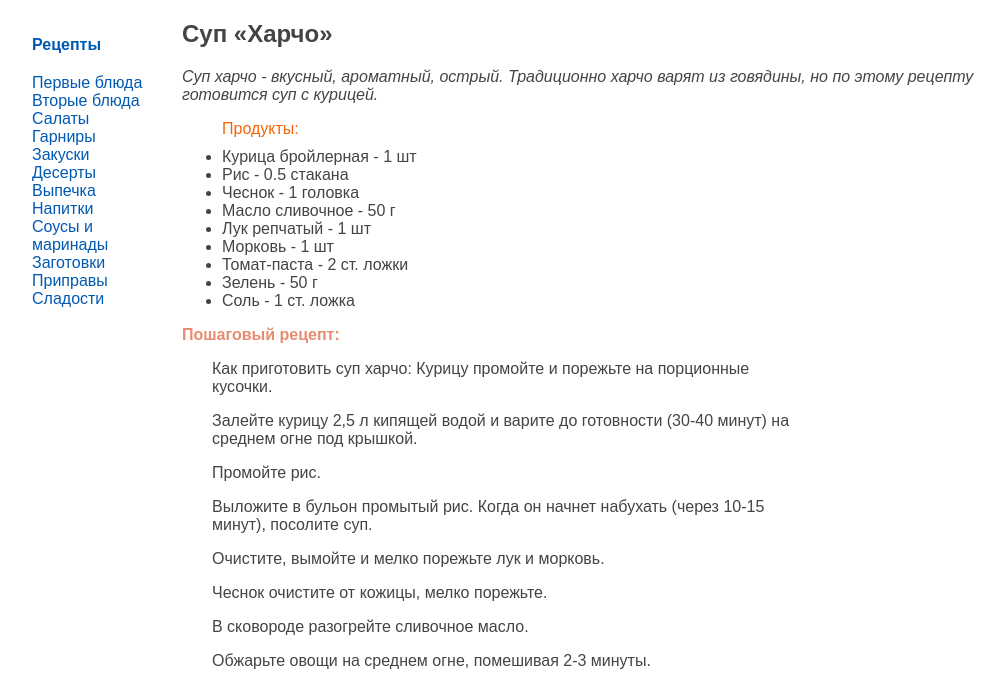
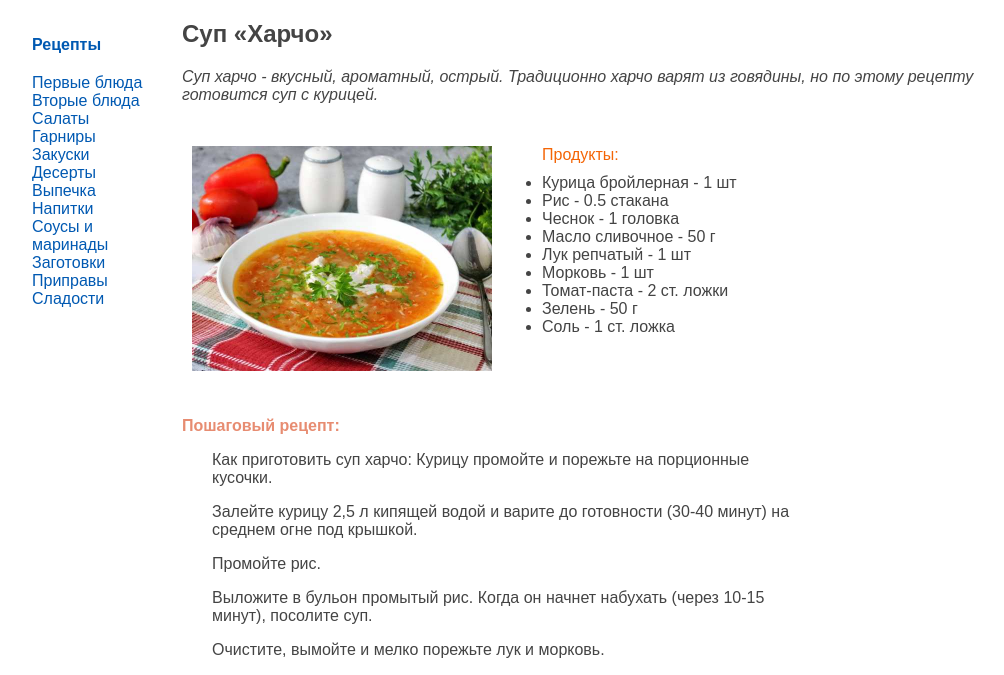
Before and after one commit to tanzor87/recipe_django, a Django app: page /detail/5/ in a window 1280 px wide. Shown: the part 60-735 px from the top of the page, without its empty margins (148-1152 px from the left). Run offline with Django 5.2, Linux system fonts and the light colour scheme; data comes from the database, SQL or seed files in the repository; both versions use the stored data as it was after the commit.

Commit message:
addition photos to site

```diff
--- a/siterecipe/recipeapp/static/recipeapp/css/styles.css
+++ b/siterecipe/recipeapp/static/recipeapp/css/styles.css
@@ -131,7 +131,7 @@ p.link-read-detail a {
 	list-style-type: none;
 	color: #f46506;
 	font-weight: 500;
-	padding-bottom: 10px;
+	padding: 10px 0 10px 0;
 }
 
 .form-label {
@@ -151,3 +151,12 @@ p.link-read-detail a {
     width: 382px;
     font-size: 16px;
 }
+
+.composition-image{
+	display: flex;
+}
+
+.recipe-image{
+	max-width: 300px;
+	padding: 10px;
+}
--- a/siterecipe/recipeapp/templates/recipeapp/details.html
+++ b/siterecipe/recipeapp/templates/recipeapp/details.html
@@ -3,14 +3,16 @@
 {% block content %}
   <h1>{{ recipe.recipe_title }}</h1>
 
-  {% if recipe.photo %}
-  <p><img src="{{ recipe.photo.url }}" alt=""></p>
-  {% endif %}
-
   <div class="short_description">
     {{ recipe.short_description|linebreaks }}
   </div>
 
+  <div class="composition-image">
+    <div>
+      {% if recipe.photos %}
+      <p><img class="recipe-image" src="{{ recipe.photos.url }}" alt=""></p>
+      {% endif %}
+    </div>
     <div>
       {% with composition as compos %}
       {% if compos %}
@@ -23,6 +25,8 @@
       {% endif %}
       {% endwith %}
     </div>
+  </div>
+
 
   <div>
     <p class="step-recipe">Пошаговый рецепт:</p>
--- a/siterecipe/siterecipe/settings.py
+++ b/siterecipe/siterecipe/settings.py
@@ -124,6 +124,7 @@ USE_TZ = True
 STATIC_URL = 'static/'
 
 MEDIA_ROOT = BASE_DIR / 'media'
+MEDIA_URL = '/media/'
 
 # Default primary key field type
 # https://docs.djangoproject.com/en/5.1/ref/settings/#default-auto-field
--- a/siterecipe/siterecipe/urls.py
+++ b/siterecipe/siterecipe/urls.py
@@ -15,16 +15,22 @@ Including another URLconf
     2. Add a URL to urlpatterns:  path('blog/', include('blog.urls'))
 """
 from django.conf.urls import handler404
+from django.conf.urls.static import static
 from django.contrib import admin
 from django.urls import path, include
 
 from recipeapp.views import page_not_found
+
+from siterecipe import settings
 
 urlpatterns = [
     path('admin/', admin.site.urls),
     path('', include('recipeapp.urls')),
 ]
 
+if settings.DEBUG:
+    urlpatterns += static(settings.MEDIA_URL, document_root=settings.MEDIA_ROOT)
+
 handler404 = page_not_found
 
 admin.site.site_header = 'Панель администрирования'
```
Also changed, not shown: siterecipe/recipeapp/admin.py (+12 -2 lines), siterecipe/db.sqlite3. Lines whose indentation alone changed are shown as unchanged.
